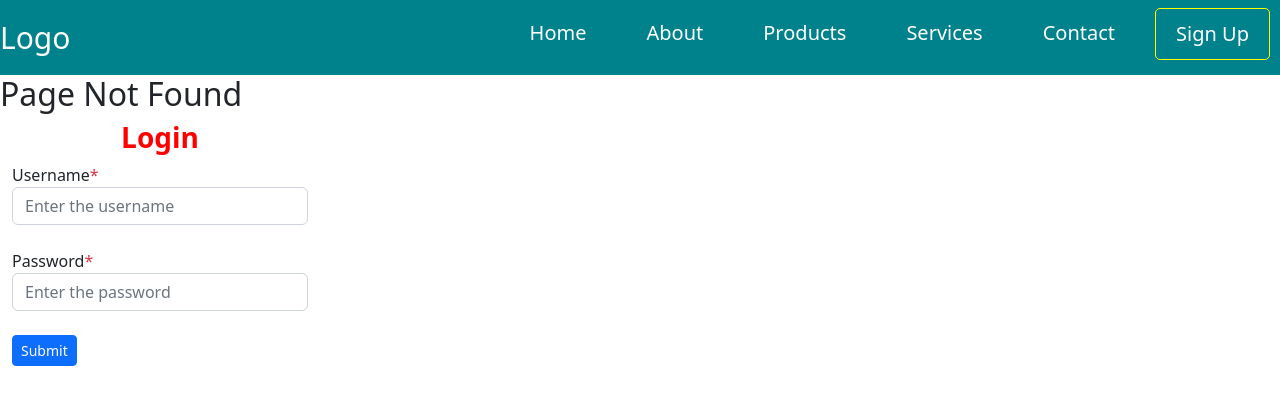
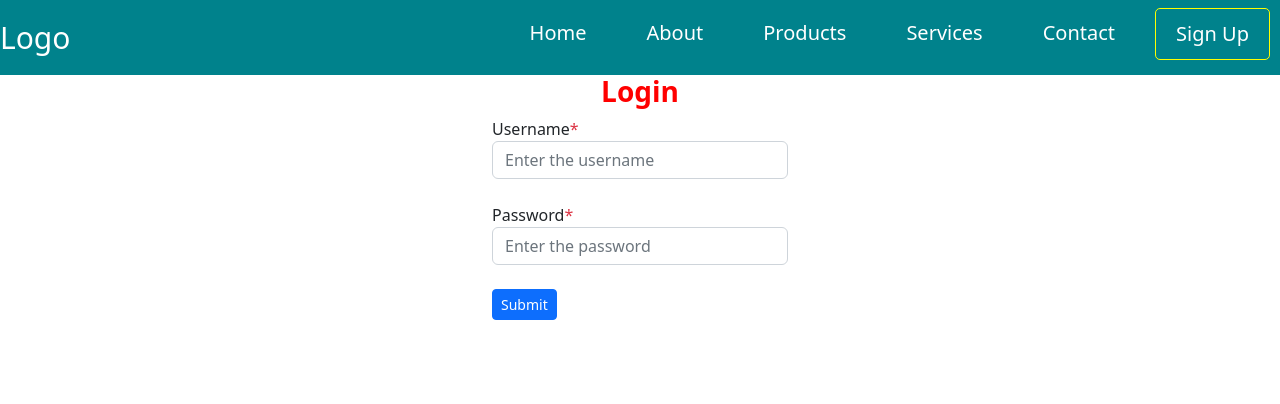
Before and after one commit to Shankar175/React-Learning, a React (Create React App) app: page /login in a window 1280 px wide. Before the commit this address had no page. Shown: the top 404 px of the page. Built offline with nearby package versions, Linux system fonts and the light colour scheme.

Commit message:
Login authentication

```diff
--- a/src/App.js
+++ b/src/App.js
@@ -14,6 +14,7 @@ const App = () => {
     <Router>
       <Navbar />
       <Routes>
+        <Route path = '/login' element = { <Login /> } />
         <Route path = '/' element = { <Home /> } exact />
         <Route path = '/about' element = { <About /> } />
         <Route path = '/products' element = { <Products /> } />
@@ -21,7 +22,6 @@ const App = () => {
         <Route path = '/contact' element = { <Contact /> } />
         <Route path = '*' element = { <NotFound /> } />
       </Routes>
-      <Login/>
     </Router>
   );
 }
--- a/src/components/About.js
+++ b/src/components/About.js
@@ -1,6 +1,15 @@
 import React from 'react'
+import { useNavigate } from 'react-router-dom';
 
 const About = () => {
+  const redirect = useNavigate();
+    React.useEffect(() => {
+        const validate_user = localStorage.getItem('v_username');
+        if (!validate_user) {
+            redirect('/login');
+        }
+    // eslint-disable-next-line react-hooks/exhaustive-deps
+    },[])
   return (
     <div>
       <h1>About Us</h1>
--- a/src/components/Contact.js
+++ b/src/components/Contact.js
@@ -1,6 +1,15 @@
 import React from 'react'
+import { useNavigate } from 'react-router-dom';
 
 const Contact = () => {
+  const redirect = useNavigate();
+    React.useEffect(() => {
+        const validate_user = localStorage.getItem('v_username');
+        if (!validate_user) {
+            redirect('/login');
+        }
+    // eslint-disable-next-line react-hooks/exhaustive-deps
+    },[])
   return (
     <div>
       <h3>Contact Us</h3>
--- a/src/components/Home.js
+++ b/src/components/Home.js
@@ -1,6 +1,17 @@
 import React from 'react';
+import { useNavigate } from 'react-router-dom';
 
 const Home = () => {
+    const redirect = useNavigate();
+
+    React.useEffect(() => {
+        const validate_user = localStorage.getItem('v_username');
+        if (!validate_user) {
+            redirect('/login');
+        }
+    // eslint-disable-next-line react-hooks/exhaustive-deps
+    },[])
+
     return(
         <h3>Home</h3>
     );
--- /dev/null
+++ b/src/components/Login.css
@@ -0,0 +1,11 @@
+*{
+    border: 0;
+    padding: 0;
+    box-sizing: border-box;
+}
+
+.center {
+    display: flex;
+    justify-content: center;
+    align-items: center;
+}
--- a/src/components/Login.js
+++ b/src/components/Login.js
@@ -1,5 +1,6 @@
 import React from 'react'
 import 'bootstrap/dist/css/bootstrap.min.css'
+import './Login.css'
 import { useState } from 'react'
 import { useNavigate } from 'react-router-dom';
 
@@ -7,6 +8,13 @@ const Login = () => {
     const [username, setUsername] = useState("");
     const [password, setPassword] = useState("");
     const redirect = useNavigate();
+    React.useEffect(() => {
+        const validate_user = localStorage.getItem('v_username');
+        if (validate_user) {
+            redirect('/');
+        }
+    // eslint-disable-next-line react-hooks/exhaustive-deps
+    },[])
 
     const insertValue = (e) => {
         e.preventDefault();
@@ -24,26 +32,26 @@ const Login = () => {
         <div className='content-wrapper'>
             <div className='container-fluid'>
                 <form>
-                    <div className='row'>
+                    <div className='row center'>
                         <div className='col-sm-3'>
                             <h3 style={{textAlign: "center"}}><b style={{color: "red"}}>Login</b></h3>
                         </div>
                     </div>
-                    <div className='row'>
+                    <div className='row center'>
                         <div className='col-sm-3'>
                             <label>Username<span className='text-danger'>*</span></label><br/>
                             <input type='text' className='form-control' placeholder='Enter the username' value={username}
                             onChange={ (e) => setUsername(e.target.value.trimStart()) } />
                         </div>
                     </div><br/>
-                    <div className='row'>
+                    <div className='row center'>
                         <div className='col-sm-3'>
                             <label>Password<span className='text-danger'>*</span></label><br/>
                             <input type='password' className='form-control' placeholder='Enter the password' value={password}
                             onChange={ (e) => setPassword(e.target.value.trimStart()) } />
                         </div>
                     </div><br/>
-                    <div className='row'>
+                    <div className='row center'>
                         <div className='col-sm-3'>
                             <button className='btn btn-primary btn-sm' onClick={insertValue}>Submit</button>
                         </div>
--- a/src/components/NotFound.js
+++ b/src/components/NotFound.js
@@ -1,6 +1,15 @@
 import React from 'react'
+import { useNavigate } from 'react-router-dom';
 
 const NotFound = () => {
+  const redirect = useNavigate();
+    React.useEffect(() => {
+        const validate_user = localStorage.getItem('v_username');
+        if (!validate_user) {
+            redirect('/login');
+        }
+    // eslint-disable-next-line react-hooks/exhaustive-deps
+    },[])
   return (
     <div>
       <h2>Page Not Found</h2>
--- a/src/components/Products.js
+++ b/src/components/Products.js
@@ -1,6 +1,16 @@
 import React from 'react'
+import { useNavigate } from 'react-router-dom';
 
 const Products = () => {
+    const redirect = useNavigate();
+    React.useEffect(() => {
+        const validate_user = localStorage.getItem('v_username');
+        if (!validate_user) {
+            redirect('/login');
+        }
+    // eslint-disable-next-line react-hooks/exhaustive-deps
+    },[])
+
   return (
     <div>
       <h3>Products</h3>
--- a/src/components/Services.js
+++ b/src/components/Services.js
@@ -1,6 +1,15 @@
 import React from 'react'
+import { useNavigate } from 'react-router-dom';
 
 const Services = () => {
+  const redirect = useNavigate();
+    React.useEffect(() => {
+        const validate_user = localStorage.getItem('v_username');
+        if (!validate_user) {
+            redirect('/login');
+        }
+    // eslint-disable-next-line react-hooks/exhaustive-deps
+    },[])
   return (
     <div>
       <h3>Services</h3>
```
